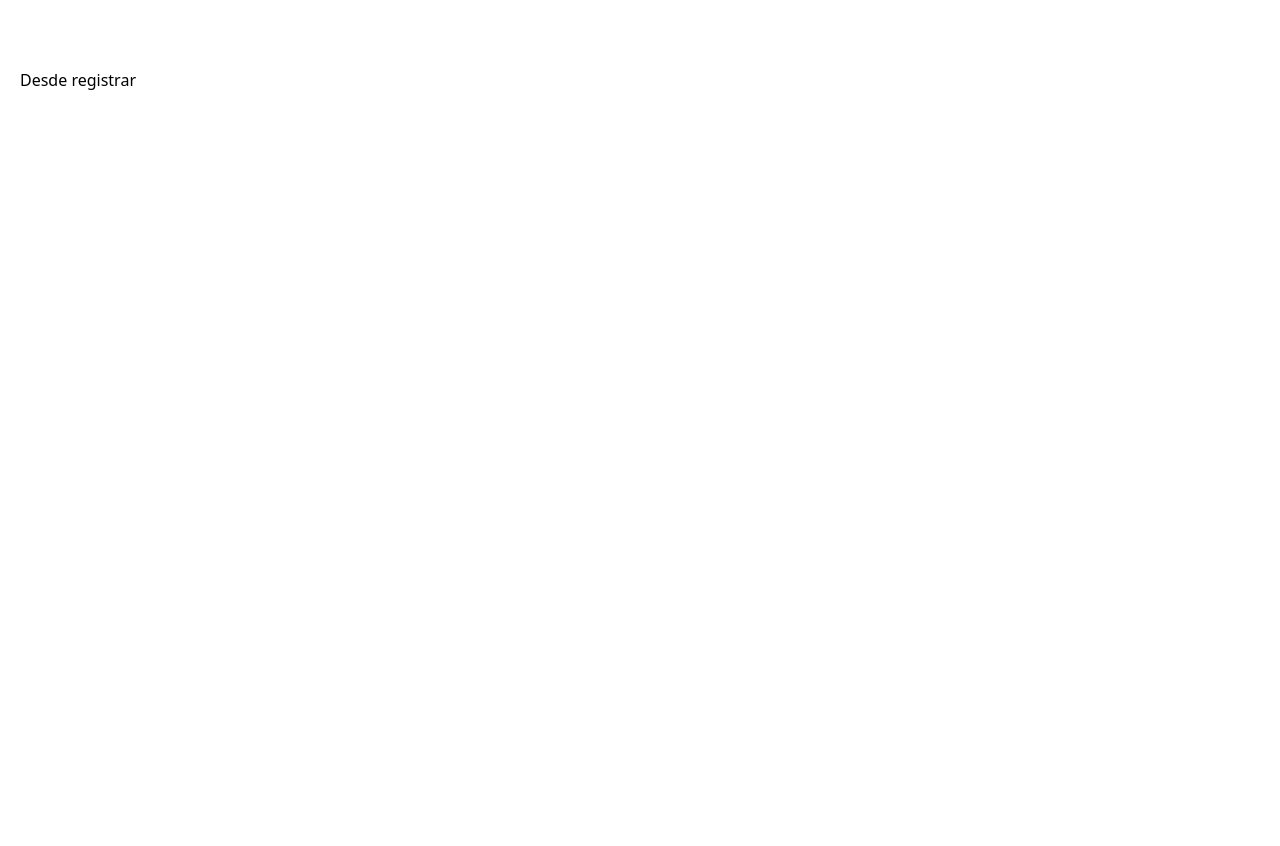
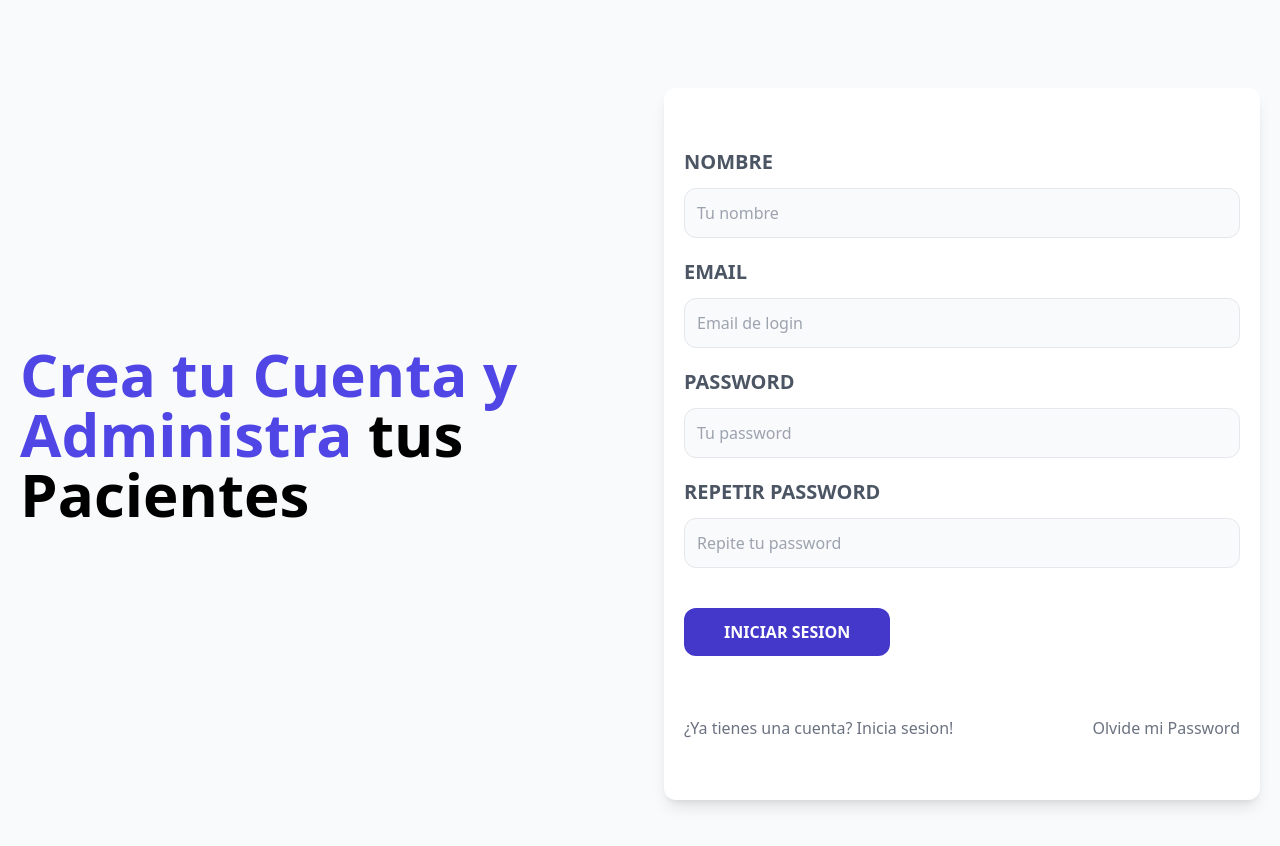
Before and after one commit to Cristhoper-Mendez/Veterinaria-App, a React (Vite) app in the folder frontend/: page /registrar in a window 1280 px wide. Before the commit the page ends 800 px from the top, so only its background shows below. Built offline with nearby package versions, Linux system fonts and the light colour scheme.

Commit message:
Vista de registrar y pequeñas correcciones.

```diff
--- a/frontend/index.html
+++ b/frontend/index.html
@@ -6,7 +6,7 @@
     <meta name="viewport" content="width=device-width, initial-scale=1.0" />
     <title>APV - Administracion de Pacientes de Veterinaria</title>
   </head>
-  <body>
+  <body class="bg-gray-50 min-h-screen">
     <div id="root"></div>
     <script type="module" src="/src/main.jsx"></script>
   </body>
--- a/frontend/src/pages/Auth/Login.jsx
+++ b/frontend/src/pages/Auth/Login.jsx
@@ -10,7 +10,7 @@
           <span className="text-black"> pacientes</span>
         </h1>
       </div>
-      <div>
+      <div className="mt-20 md:mt-5 shadow-lg px-5 py-10 rounded-xl bg-white">
         <form>
           <div className="my-5">
             <label className="uppercase text-gray-600 block text-xl font-bold">
--- a/frontend/src/pages/Auth/Registrar.jsx
+++ b/frontend/src/pages/Auth/Registrar.jsx
@@ -1,11 +1,86 @@
-import React from 'react'
+import React from "react";
+
+import { Link } from "react-router-dom";
 
 const Registrar = () => {
-    return (
-        <>
-            Desde registrar
-        </>
-    )
-}
+  return (
+    <>
+      <div>
+        <h1 className="text-indigo-600 font-black text-6xl">
+          Crea tu Cuenta y Administra {""}
+          <span className="text-black">tus Pacientes</span>
+        </h1>
+      </div>
+      <div className="mt-20 md:mt-5 shadow-lg px-5 py-10 rounded-xl bg-white">
+        <form>
+          <div className="my-5">
+            <label className="uppercase text-gray-600 block text-xl font-bold">
+              Nombre
+            </label>
+            <input
+              type="text"
+              className="border w-full p-3 mt-3 bg-gray-50 rounded-xl"
+              placeholder="Tu nombre"
+            />
+          </div>
 
-export default Registrar
+          <div className="my-5">
+            <label className="uppercase text-gray-600 block text-xl font-bold">
+              Email
+            </label>
+            <input
+              type="email"
+              className="border w-full p-3 mt-3 bg-gray-50 rounded-xl"
+              placeholder="Email de login"
+            />
+          </div>
+
+          <div className="my-5">
+            <label className="uppercase text-gray-600 block text-xl font-bold">
+              Password
+            </label>
+            <input
+              type="password"
+              className="border w-full p-3 mt-3 bg-gray-50 rounded-xl"
+              placeholder="Tu password"
+            />
+          </div>
+
+          <div className="my-5">
+            <label className="uppercase text-gray-600 block text-xl font-bold">
+              Repetir Password
+            </label>
+            <input
+              type="password"
+              className="border w-full p-3 mt-3 bg-gray-50 rounded-xl"
+              placeholder="Repite tu password"
+            />
+          </div>
+
+          <input
+            type="submit"
+            value="Iniciar sesion"
+            className="bg-indigo-700 w-full py-3 px-10 rounded-xl text-white uppercase font-bold mt-5 hover:cursor-pointer hover:bg-indigo-800 md:w-auto"
+          />
+        </form>
+
+        <nav className="mt-10 lg:flex lg:justify-between">
+          <Link
+            to="/registrar"
+            className="block text-center my-5 text-gray-500"
+          >
+            ¿Ya tienes una cuenta? Inicia sesion!
+          </Link>
+          <Link
+            to="/registrar"
+            className="block text-center my-5 text-gray-500"
+          >
+            Olvide mi Password
+          </Link>
+        </nav>
+      </div>
+    </>
+  );
+};
+
+export default Registrar;
```
